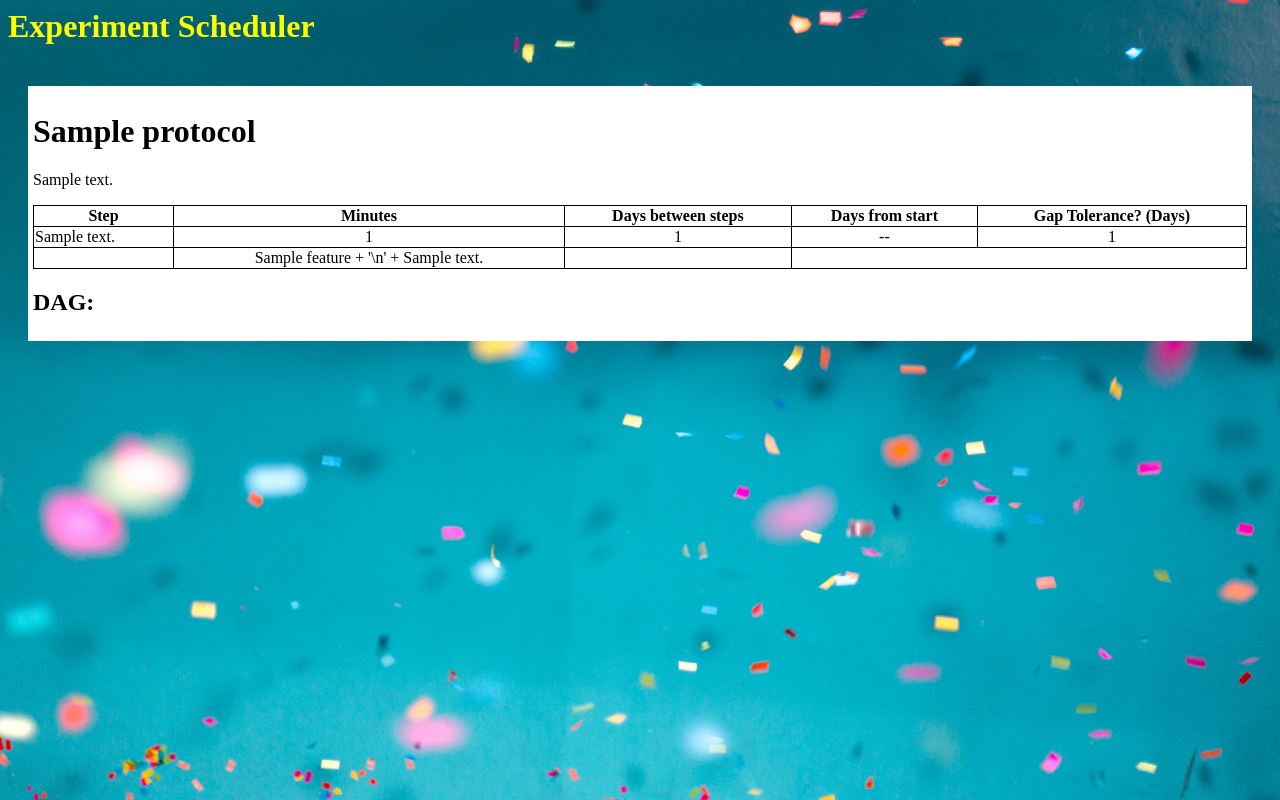
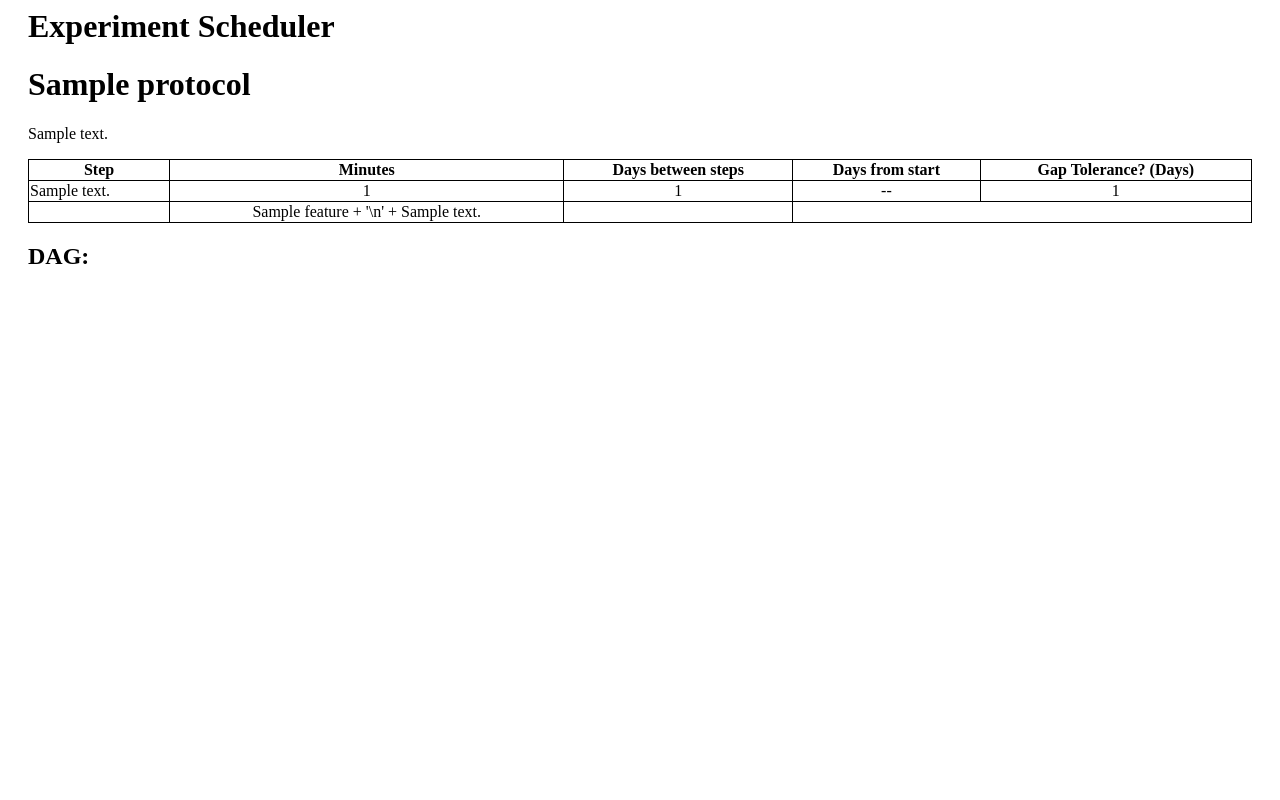
Before and after one commit to jmattick/experiment_planner, a Django app: page /protocols/1/ in a window 1280 px wide. Run offline with Django 3.2, Linux system fonts and the light colour scheme; tables that the repository leaves empty hold one stand-in row (values such as "Sample post").

Commit message:
update style

```diff
--- a/protocols/static/protocols/style.css
+++ b/protocols/static/protocols/style.css
@@ -1,16 +1,16 @@
 body {
-    color: yellow;
+   /* color: yellow;
     background: url("images/jason-leung-Xaanw0s0pMk-unsplash.gif") no-repeat center center fixed;
     -webkit-background-size: cover;
     -moz-background-size: cover;
     -o-background-size: cover;
     background-size: cover;
-    background-size: 100% 100%;
+    background-size: 100% 100%;*/
 }
 
 h1 a {
     text-decoration: none;
-    color: yellow;
+    color: black;
 }
 
 
@@ -31,15 +31,14 @@ td {
     text-align: left;
 }
 
-.white-background {
-    color: black;
-    background-color: white;
-    padding: 5px;
-}
-
 .container {
     width: 100%;
     height:100%
+}
+
+header {
+    padding-left: 20px;
+    padding-right: 20px;
 }
 
 .main {
@@ -48,7 +47,8 @@ td {
 }
 
 .main > * {
-    padding: 20px;
+    padding-left: 20px;
+    padding-right: 20px;
 }
 
 aside {
@@ -57,7 +57,8 @@ aside {
 }
 
 #details {
-    padding: 20px;
+    padding-left: 20px;
+    padding-right: 20px;
 }
 
 @media only screen and (max-width: 799px) {
```
Also changed, not shown: protocols/templates/protocols/index.html (+6 -3 lines).
